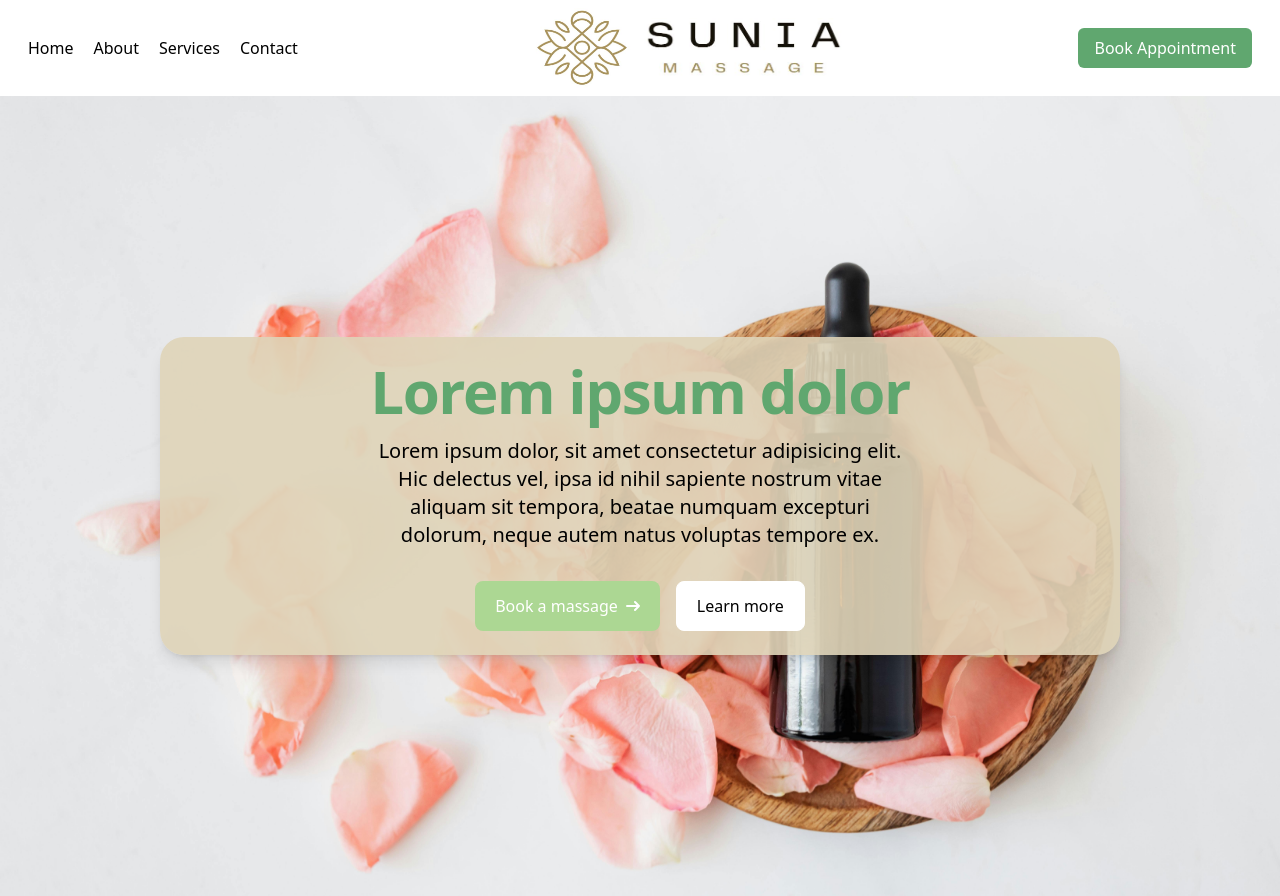
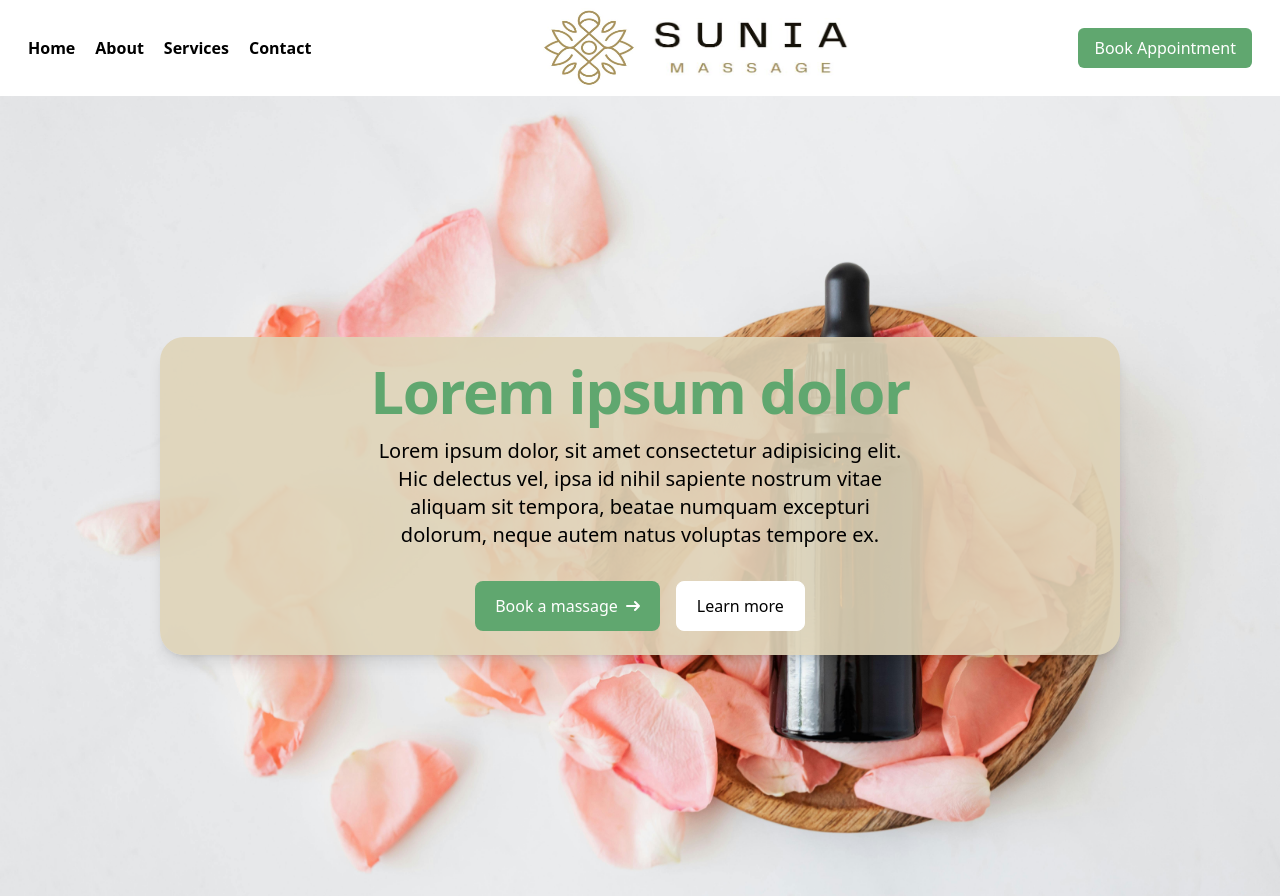
Before and after one commit to ShawnRSidwell/suniamassage, a React (Vite) app: page /home in a window 1280 px wide. Built offline with nearby package versions, Linux system fonts and the light colour scheme.

Commit message:
fix header text

```diff
--- a/src/ui/Header.jsx
+++ b/src/ui/Header.jsx
@@ -7,22 +7,22 @@ function Header() {
       <nav className="flex items-center justify-start">
         <ul className="flex gap-5">
           <li>
-            <Link to="/" className=" hover:text-gray-300">
+            <Link to="/" className=" hover:text-gray-300 font-semibold">
               Home
             </Link>
           </li>
           <li>
-            <Link to="/about" className=" hover:text-gray-300">
+            <Link to="/about" className=" hover:text-gray-300 font-semibold">
               About
             </Link>
           </li>
           <li>
-            <Link to="/services" className=" hover:text-gray-300">
+            <Link to="/services" className=" hover:text-gray-300 font-semibold">
               Services
             </Link>
           </li>
           <li>
-            <Link to="/contact" className=" hover:text-gray-300">
+            <Link to="/contact" className=" hover:text-gray-300 font-semibold">
               Contact
             </Link>
           </li>
--- a/src/ui/Jumbotron.jsx
+++ b/src/ui/Jumbotron.jsx
@@ -17,7 +17,7 @@ function Jumbotron() {
           <div className="flex flex-col space-y-4 sm:flex-row sm:justify-center sm:space-y-0">
             <a
               href="#"
-              className="inline-flex justify-center items-center py-3 px-5 text-base font-medium text-center text-white rounded-lg bg-[#ACD793] hover:bg-blue-800 focus:ring-4 focus:ring-blue-300 dark:focus:ring-blue-900"
+              className="inline-flex justify-center items-center py-3 px-5 text-base font-medium text-center text-white rounded-lg bg-[#60A76F] hover:bg-blue-800 focus:ring-4 focus:ring-blue-300 dark:focus:ring-blue-900"
             >
               Book a massage
               <svg
```
